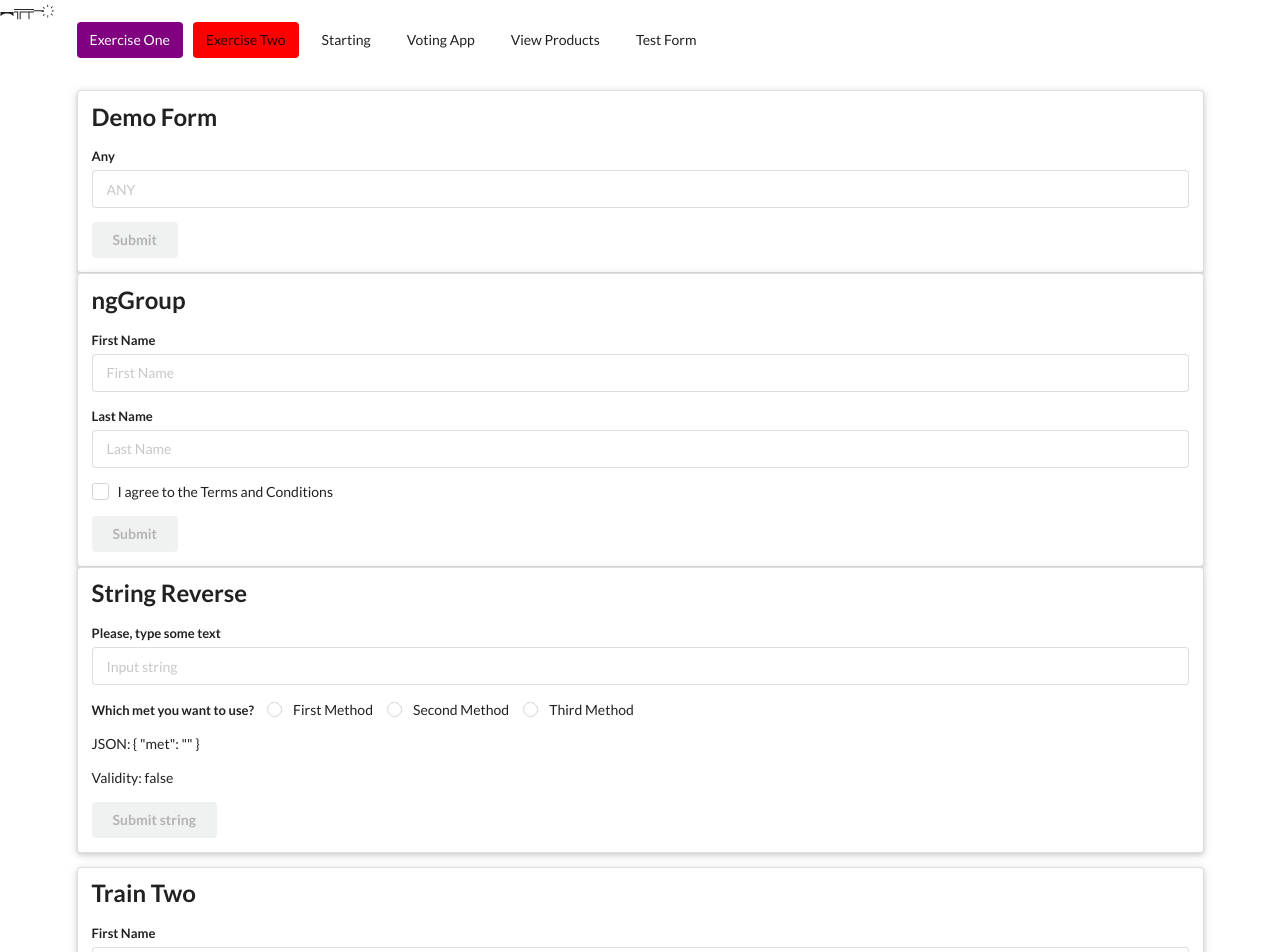
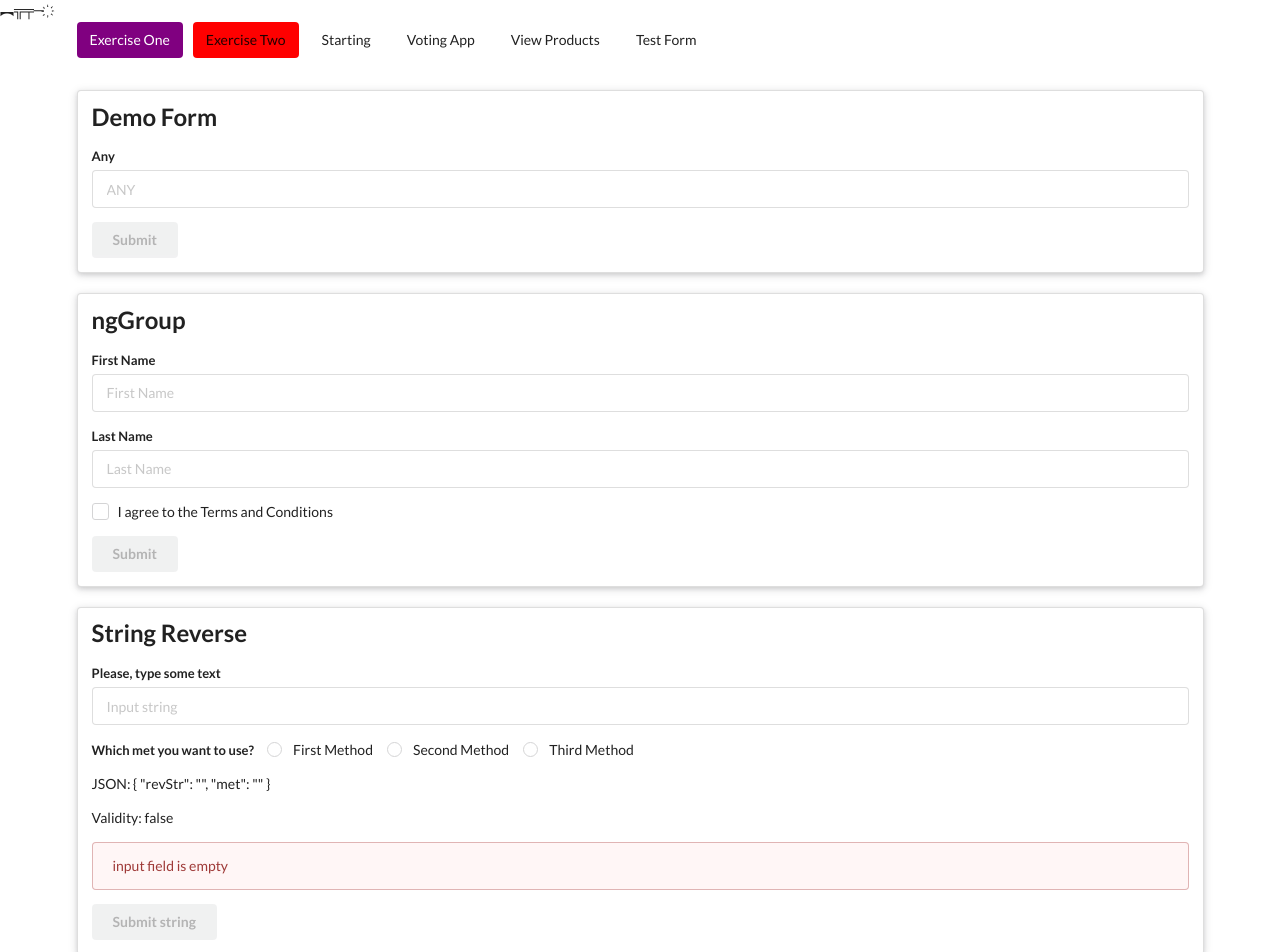
Before and after one commit to MariuszZalew/angular_workbench, an Angular app: page /TestForm in a window 1280 px wide. Shown: the top 952 px of the page. Built offline with nearby package versions, Linux system fonts and the light colour scheme.

Commit message:
some fixes, add br to forms

```diff
--- a/src/app/app.module.ts
+++ b/src/app/app.module.ts
@@ -48,7 +48,7 @@ const appRoutes: Routes = [
     MainFormComponent,
     DemoFormComponent,
     GroupFormComponent,
-    StringReverseFormComponent,
+    StringReverseFormComponent
   ],
   imports: [BrowserModule,
             FormsModule,
--- a/src/app/main-form/main-form.component.html
+++ b/src/app/main-form/main-form.component.html
@@ -1,6 +1,8 @@
 <app-demo-form></app-demo-form>
+<br>
 
 <app-group-form></app-group-form>
+<br>
 
 <app-string-reverse-form></app-string-reverse-form>
 
--- a/src/app/main-form/string-reverse-form/string-reverse-form.component.ts
+++ b/src/app/main-form/string-reverse-form/string-reverse-form.component.ts
@@ -9,11 +9,15 @@ import { NgForm } from "@angular/forms";
 
 export class StringReverseFormComponent implements OnInit {
 
-  testString: string;
+  testString: string = 'some text for testing';
   hasBeenEvaluated: boolean = false;
   reverseResultView: string;
 
-  constructor() { }
+  constructor() {
+    if(this.testString !== '') {
+      this.testString = '';
+    }
+  }
 
   ngOnInit(): void {
   }
```
